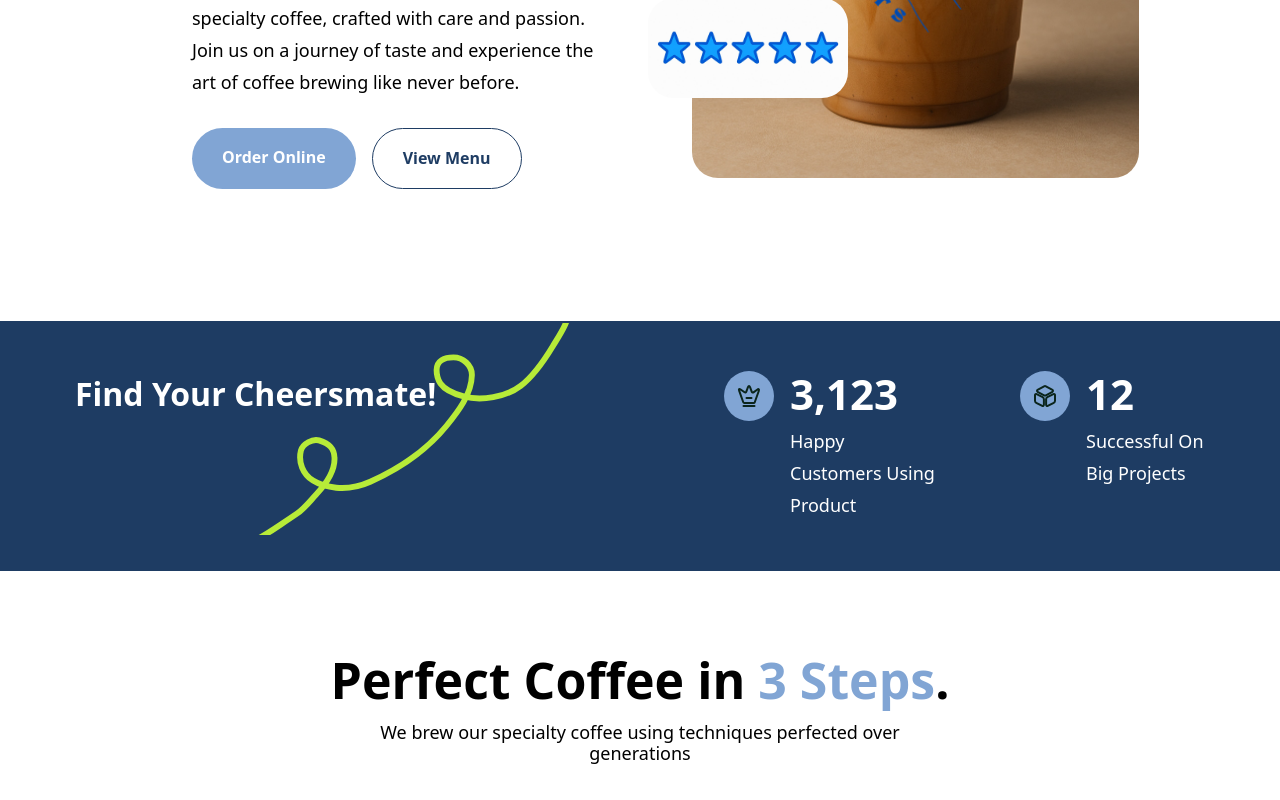
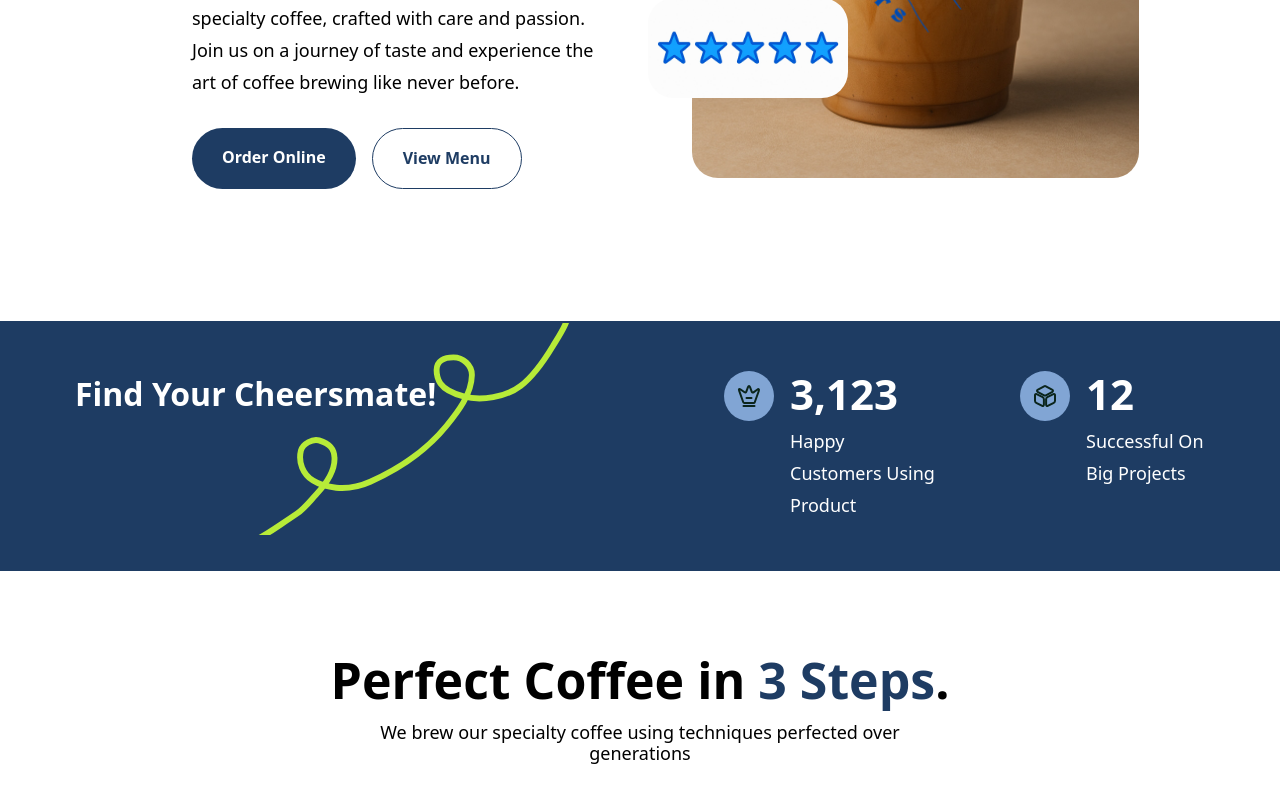
Before and after one commit to Anezz12/cheerslabs, a Next.js app: page / in a window 1280 px wide. Shown: the part 560-1360 px from the top of the page. Built offline with nearby package versions, Linux system fonts and the light colour scheme.

Commit message:
update: modify button styles in HeroSection and Navbar; change text color in SimpleSteps heading

```diff
--- a/components/Home/HeroSection.tsx
+++ b/components/Home/HeroSection.tsx
@@ -30,7 +30,7 @@ export default function HeroSection() {
             <div className="hidden lg:flex flex-row gap-4 justify-start">
               <Link
                 href="#"
-                className="px-[30px] py-[20px] rounded-[100px] bg-[#81a5d4] text-white text-[16px] font-bold leading-[19px] transition-all duration-300 hover:bg-[#6b8cb8] text-center"
+                className="px-[30px] py-[20px] rounded-[100px] bg-[#1e3c63] text-white text-[16px] font-bold leading-[19px] transition-all duration-300 hover:bg-[#1e3c63] text-center"
               >
                 Order Online
               </Link>
--- a/components/Home/Navbar.tsx
+++ b/components/Home/Navbar.tsx
@@ -169,7 +169,7 @@ export default function NavbarPage() {
             <div className="ml-auto flex items-center gap-3.5">
               <Link
                 href="#"
-                className="text-[#1e3c63] text-[16px] font-semibold px-5 h-[43px] flex items-center rounded-[100px] transition-all duration-300 border border-[#1e3c63] hover:bg-[#1e3c63]/5"
+                className="px-5 h-[43px] flex items-center rounded-[100px]  border border-[#1e3c63] text-[#1e3c63] text-[16px] font-bold leading-[19px] transition-all duration-300 hover:bg-[#1e3c63] hover:text-white text-center"
               >
                 Order Online
               </Link>
--- a/components/Home/SimpleSteps.tsx
+++ b/components/Home/SimpleSteps.tsx
@@ -7,7 +7,7 @@ export default function SimpleSteps() {
         {/* Heading */}
         <div className="flex flex-col items-center gap-3 text-center">
           <h2 className="text-3xl md:text-4xl lg:text-[50px] font-extrabold leading-tight md:leading-[59px]">
-            Perfect Coffee in <span className="text-[#81a5d4]">3 Steps</span>.
+            Perfect Coffee in <span className="text-[#1e3c63]">3 Steps</span>.
           </h2>
           <p className="text-base md:text-lg font-medium leading-[21px] max-w-xl">
             We brew our specialty coffee using techniques perfected over
```
